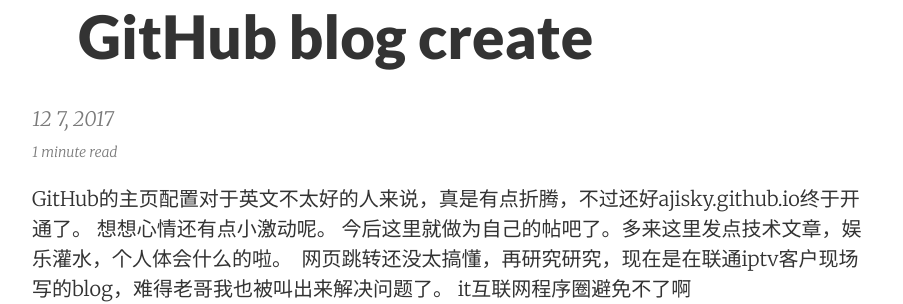
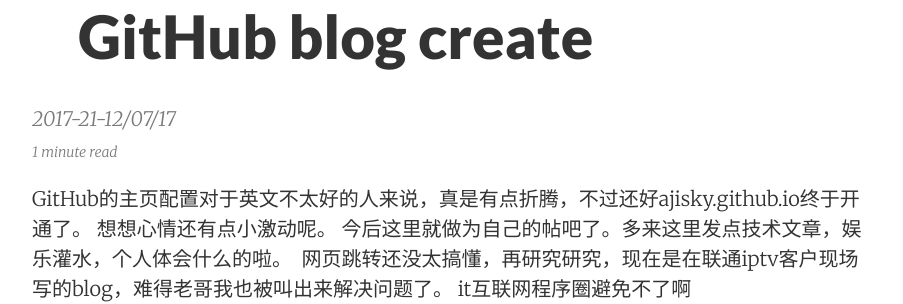
Before and after one commit to ajisky/ajisky.github.io, a Jekyll site: the page built from _posts/2017-12-07-open_blog.md, in a window 1280 px wide. Shown: the part 168-472 px from the top of the page, without its empty margins (188-1091 px from the left). Built offline with Jekyll 4.4.1, drawn with Linux system fonts in a browser that asks for light colours; part of the change alters nothing that is shown.

```diff
--- a/_config.yml
+++ b/_config.yml
@@ -1,11 +1,11 @@
 # Site settings
 title:       HOME
-email:       your_email@example.com
+email:       laoguo.good@163.com
 author:      John Otander
 description: "A simple, beautiful theme for Jekyll that emphasizes content rather than aesthetic fluff."
 baseurl:     ""
 url:         "http://ajisky.github.io"
-date_format: "%m %-d, %Y"
+date_format: "%Y-%M-%D"
 header_pages:
  - about.md
  - contact.html
```
